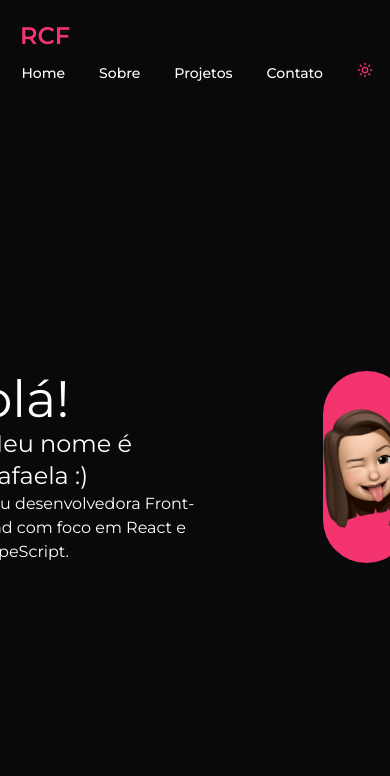
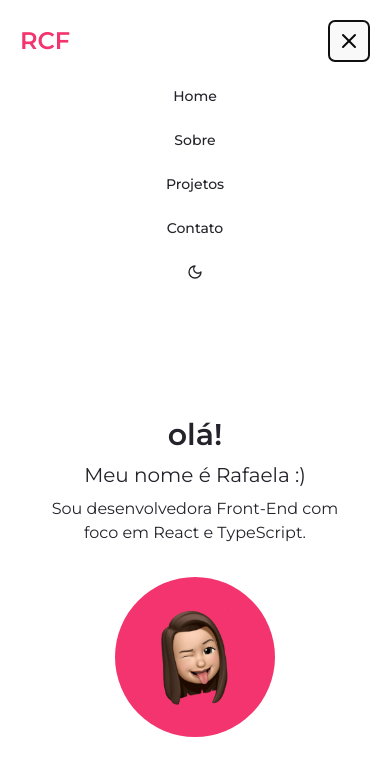
Before and after one commit to rafaelachinaglia/rcf-portfolio, a React (Vite) app in the folder rcf-portfolio/: page / in a window 390 px wide. Both pictures are taken after a click on the button "Abrir menu". Shown: the top 776 px of the page. Built offline with nearby package versions, Linux system fonts and the light colour scheme.

Commit message:
feat: add mobile responsiveness to all portfolio pages

```diff
--- a/rcf-portfolio/src/components/AboutText.tsx
+++ b/rcf-portfolio/src/components/AboutText.tsx
@@ -2,9 +2,9 @@ const AboutText = () => {
   return (
     <div>
       <p>
-        Sou uma desenvolvedora front-end com foco em React e TypeScript e
+        Sou desenvolvedora front-end com foco em React e TypeScript e
         experiência nas tecnologias mais relevantes da atualidade. Além do meu
-        conhecimento técnico, me destaco pela minha capacidade criativa em
+        conhecimento técnico, destaco minha capacidade criativa em
         resolver problemas, aprendizado rápido e por minha habilidade em
         comunicação <span className="text-primary">:)</span>
       </p>
--- a/rcf-portfolio/src/components/Header.tsx
+++ b/rcf-portfolio/src/components/Header.tsx
@@ -1,4 +1,5 @@
-import { MoonIcon, SunIcon } from "lucide-react";
+import { useState } from "react";
+import { MoonIcon, SunIcon, MenuIcon, XIcon } from "lucide-react";
 import { Button } from "./ui/button";
 import { useTheme } from "./ui/theme-provider";
 
@@ -8,38 +9,84 @@ interface HeaderProps {
 
 const Header = ({ setCurrentPage }: HeaderProps) => {
   const { theme, setTheme } = useTheme();
+  const [isOpen, setIsOpen] = useState(false);
 
   const toggleTheme = () => {
     setTheme(theme === "dark" ? "light" : "dark");
   };
 
+  const toggleMenu = () => {
+    setIsOpen(!isOpen);
+  };
+
   return (
-    <div className="w-full lg:flex pt-5 justify-between grid grid-cols-2">
-      <div className="col-span-2 lg:col-end-1">
-        <span className="font-extrabold text-2xl px-5 text-primary">RCF</span>
+    <header className="w-full flex flex-col lg:flex-row justify-between items-center p-5">
+      {/* Logo e botão hambúrguer */}
+      <div className="w-full flex justify-between items-center">
+        <span className="font-extrabold text-2xl text-primary">RCF</span>
+        <button
+          className="lg:hidden p-2 rounded-md"
+          onClick={toggleMenu}
+          aria-label="Abrir menu"
+        >
+          {isOpen ? <XIcon size={24} /> : <MenuIcon size={24} />}
+        </button>
       </div>
-      <div className="text-right col-span-2 lg:col-end-1">
-        <Button variant={theme === "dark" ? "dark" : "link"} onClick={() => setCurrentPage("home")}>
+
+      {/* Menu */}
+      <nav
+        className={`flex-col lg:flex-row lg:flex items-center gap-2 mt-4 lg:mt-0 ${
+          isOpen ? "flex" : "hidden"
+        } lg:flex`}
+      >
+        <Button
+          variant={theme === "dark" ? "dark" : "link"}
+          onClick={() => {
+            setCurrentPage("home");
+            setIsOpen(false);
+          }}
+        >
           Home
         </Button>
-        <Button variant={theme === "dark" ? "dark" : "link"} onClick={() => setCurrentPage("about")}>
+        <Button
+          variant={theme === "dark" ? "dark" : "link"}
+          onClick={() => {
+            setCurrentPage("about");
+            setIsOpen(false);
+          }}
+        >
           Sobre
         </Button>
-        <Button variant={theme === "dark" ? "dark" : "link"} onClick={() => setCurrentPage("projects")}>
+        <Button
+          variant={theme === "dark" ? "dark" : "link"}
+          onClick={() => {
+            setCurrentPage("projects");
+            setIsOpen(false);
+          }}
+        >
           Projetos
         </Button>
-        <Button variant={theme === "dark" ? "dark" : "link"} onClick={() => setCurrentPage("contact")}>
+        <Button
+          variant={theme === "dark" ? "dark" : "link"}
+          onClick={() => {
+            setCurrentPage("contact");
+            setIsOpen(false);
+          }}
+        >
           Contato
         </Button>
-        <Button variant={theme === "dark" ? "dark" : "link"} onClick={toggleTheme}>
+        <Button
+          variant={theme === "dark" ? "dark" : "link"}
+          onClick={toggleTheme}
+        >
           {theme === "dark" ? (
-            <SunIcon className="font-extrabold" />
+            <SunIcon className="w-5 h-5" />
           ) : (
-            <MoonIcon className="font-extrabold" />
+            <MoonIcon className="w-5 h-5" />
           )}
         </Button>
-      </div>
-    </div>
+      </nav>
+    </header>
   );
 };
 
--- a/rcf-portfolio/src/pages/About.tsx
+++ b/rcf-portfolio/src/pages/About.tsx
@@ -4,18 +4,21 @@ import AboutText from "@/components/AboutText";
 
 const About = () => {
   return (
-    <div className="px-96 items-center justify-center">
-      <div className="grid grid-cols-3 gap-x-20">
-        <div className="col-span-3 mb-6">
-          <h1>sobre</h1>
+    <div className="px-4 md:px-20 lg:px-40 xl:px-96 flex justify-center">
+      <div className="grid grid-cols-1 md:grid-cols-3 gap-8 md:gap-x-20 w-full">
+        <div className="col-span-1 md:col-span-3 mb-6 text-center md:text-left">
+          <h1 className="text-3xl md:text-4xl font-bold">sobre</h1>
         </div>
+
         <div className="col-span-1 mt-4">
           <AboutText />
         </div>
-        <div className="col-span-2">
+
+        <div className="col-span-1 md:col-span-2">
           <AboutSkills />
         </div>
-        <div className="col-span-3">
+
+        <div className="col-span-1 md:col-span-3">
           <AboutIcons />
         </div>
       </div>
--- a/rcf-portfolio/src/pages/Home.tsx
+++ b/rcf-portfolio/src/pages/Home.tsx
@@ -2,11 +2,11 @@ import { useTheme } from "@/components/ui/theme-provider";
 import { motion } from "framer-motion";
 
 const Home = () => {
-    const { theme } = useTheme();
+  const { theme } = useTheme();
 
   return (
     <div
-      className={`flex gap-x-28 h-full justify-center center w-full ${
+      className={`flex flex-col md:flex-row items-center justify-center w-full h-full gap-8 md:gap-x-28 p-4 ${
         theme === "dark" ? "text-white" : "text-muted-foreground"
       }`}
     >
@@ -14,16 +14,23 @@ const Home = () => {
         initial={{ opacity: 0, y: 40 }}
         animate={{ opacity: 1, y: 0 }}
         transition={{ duration: 2.0, ease: "easeOut" }}
+        className="text-center md:text-left"
       >
-        <h1>olá!</h1>
-        <span className="text-2xl">Meu nome é Rafaela :)</span>
-        <p className="font-extralight">
+        <h1 className="text-3xl md:text-4xl font-bold mb-2">olá!</h1>
+        <span className="text-xl md:text-2xl block mb-2">
+          Meu nome é Rafaela :)
+        </span>
+        <p className="font-extralight max-w-xs md:max-w-md mx-auto md:mx-0">
           Sou desenvolvedora Front-End com foco em React e TypeScript.
         </p>
       </motion.div>
 
-      <div className="bg-primary flex h-48 items-center justify-center rounded-full w-48">
-        <img src="/rcf-memoji.png" height={120} width={120} />
+      <div className="bg-primary flex items-center justify-center rounded-full w-40 h-40 md:w-48 md:h-48">
+        <img
+          src="/rcf-memoji.png"
+          alt="Rafaela Memoji"
+          className="w-24 h-24 md:w-32 md:h-32 object-contain"
+        />
       </div>
     </div>
   );
--- a/rcf-portfolio/src/pages/Projects.tsx
+++ b/rcf-portfolio/src/pages/Projects.tsx
@@ -29,26 +29,36 @@ const Projects = () => {
   };
 
   return (
-    <div className="w-full">
-      <h1>projetos</h1>
-      <span className="text-primary mt-8">Veja os projetos em destaque</span>
+    <div className="w-full px-4 md:px-8 lg:px-20 max-w-4xl mx-auto">
+      <h1 className="text-3xl md:text-4xl font-bold text-center md:text-left mb-2">projetos</h1>
+      <span className="text-primary mt-2 block text-center md:text-left mb-6">
+        Veja os projetos em destaque
+      </span>
+      <div className="mt-4">
         <Gallery
           items={images.map((image) => ({
             ...image,
             renderItem: (item: GalleryItem) => (
               <div
                 onClick={() => handleImageClick(item.link)}
-              style={{ cursor: "pointer", maxWidth: "400px", margin: "0 auto" }}
+                className="cursor-pointer max-w-sm sm:max-w-md md:max-w-lg mx-auto p-2"
               >
                 <img
                   src={item.thumbnail}
                   alt={item.description}
-                style={{ width: "100%" }}
+                  className="w-full rounded-lg shadow-md transition-transform duration-300 hover:scale-105"
                 />
+                <p className="text-center mt-2 text-sm text-muted-foreground">
+                  {item.description}
+                </p>
               </div>
             ),
           }))}
+          showThumbnails={true}
+          showPlayButton={false}
+          showFullscreenButton={false}
         />
+      </div>
     </div>
   );
 };
```
Lines whose indentation alone changed are shown as unchanged.
